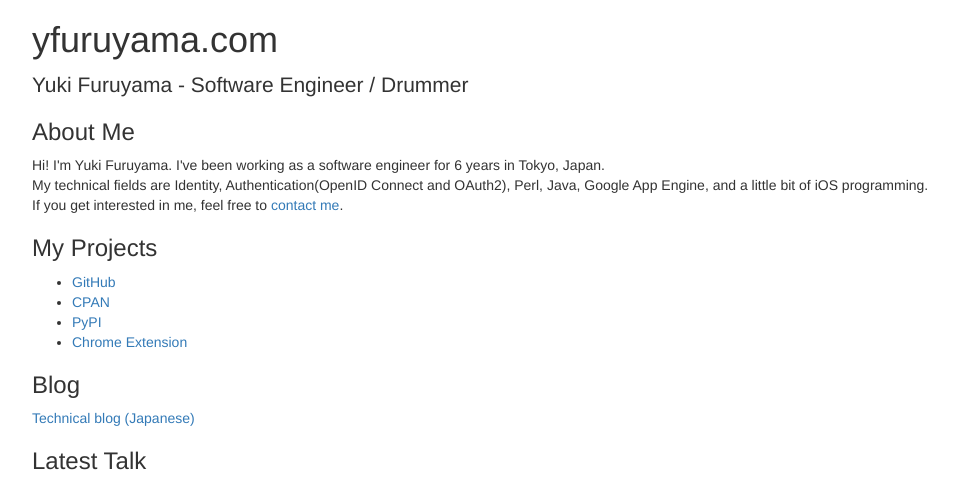
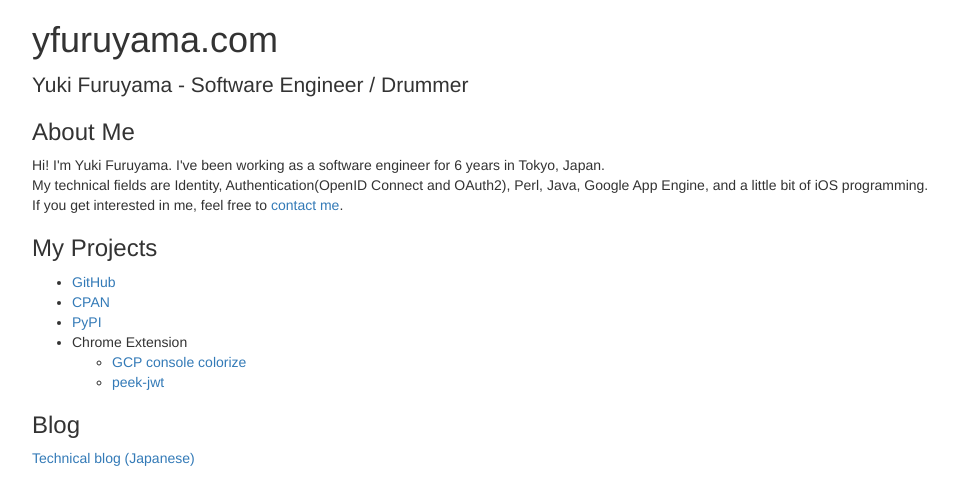
Before and after one commit to yfuruyama/yfuruyama.com, a plain HTML site: page index.html in a window 1280 px wide. Shown: the top 484 px of the page, without its empty margins (38-996 px from the left). Drawn offline with nearby package versions, Linux system fonts and the light colour scheme.

Commit message:
Update site

```diff
--- a/index.html
+++ b/index.html
@@ -25,7 +25,12 @@
         <li><a href="https://github.com/addsict">GitHub</a></li>
         <li><a href="http://search.cpan.org/~addsict/">CPAN</a></li>
         <li><a href="https://pypi.python.org/pypi/bqlib">PyPI</a></li>
-        <li><a href="https://chrome.google.com/webstore/detail/gcp-console-colorize/higjahjicmccalicmgfpokdmooopdhej?utm_source=gmail">Chrome Extension</a></li>
+        <li>Chrome Extension
+          <ul>
+            <li><a href="https://chrome.google.com/webstore/detail/gcp-console-colorize/higjahjicmccalicmgfpokdmooopdhej">GCP console colorize</a></li>
+            <li><a href="https://chrome.google.com/webstore/detail/peek-jwt/ghmnmenmcaodjbjmknekafajeemcinnb">peek-jwt</a></li>
+          </ul>
+        </li>
       </ul>
       <h3>Blog</h3>
       <a href="http://addsict.hatenablog.com/">Technical blog (Japanese)</a>
```
Also changed, not shown: 1 other file.
